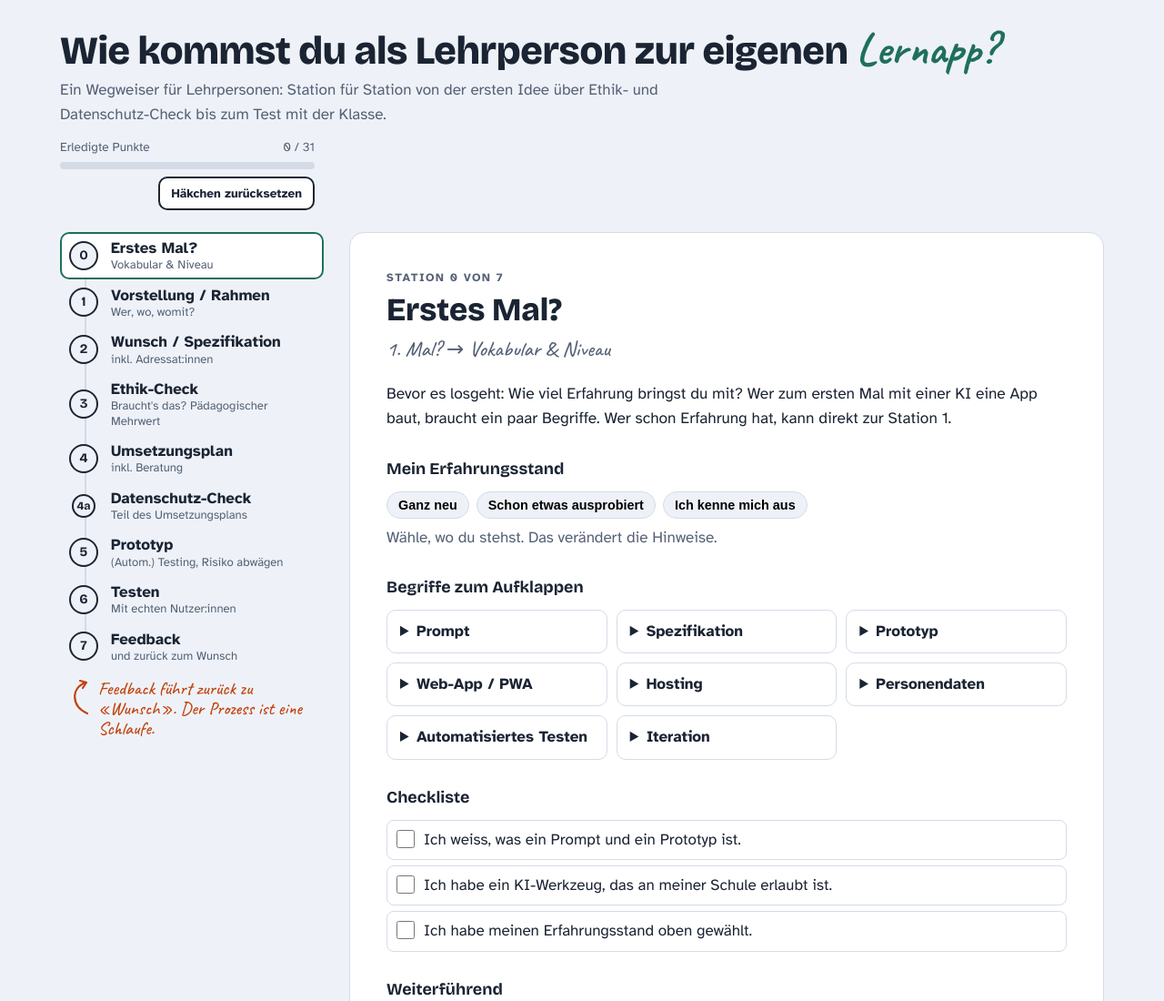
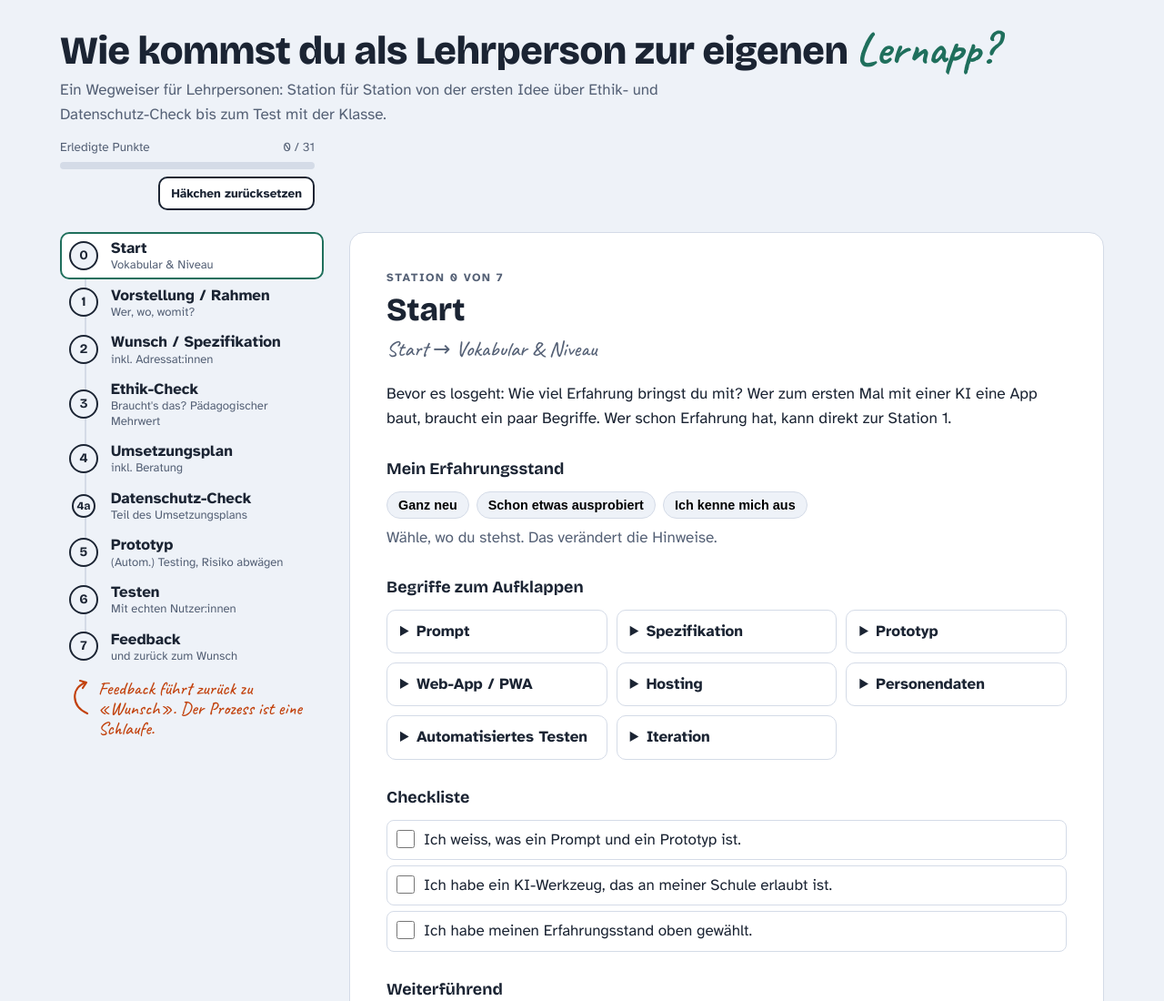
Before and after one commit to MartinaFriker/lernapp-wegweiser, a plain HTML site: page index.html in a window 1280 px wide. Shown: the top 1100 px of the page at 91% size. Drawn offline with nearby package versions, Linux system fonts and the light colour scheme.

Commit message:
Rename station 0 to "Start"
Co-Authored-By: Claude Opus 5.5 <noreply@anthropic.com>

```diff
--- a/index.html
+++ b/index.html
@@ -176,7 +176,7 @@ footer{color:var(--muted);font-size:.85rem;margin-top:24px;max-width:75ch}
 // ---------- Content: one entry per station ----------
 const STEPS = [
 {
-  id:"start", num:"0", title:"Erstes Mal?", sub:"Vokabular & Niveau", board:"1. Mal? → Vokabular & Niveau",
+  id:"start", num:"0", title:"Start", sub:"Vokabular & Niveau", board:"Start → Vokabular & Niveau",
   lead:"Bevor es losgeht: Wie viel Erfahrung bringst du mit? Wer zum ersten Mal mit einer KI eine App baut, braucht ein paar Begriffe. Wer schon Erfahrung hat, kann direkt zur Station 1.",
   level:true,
   gloss:[
```
Also changed, not shown: 1 other file.
